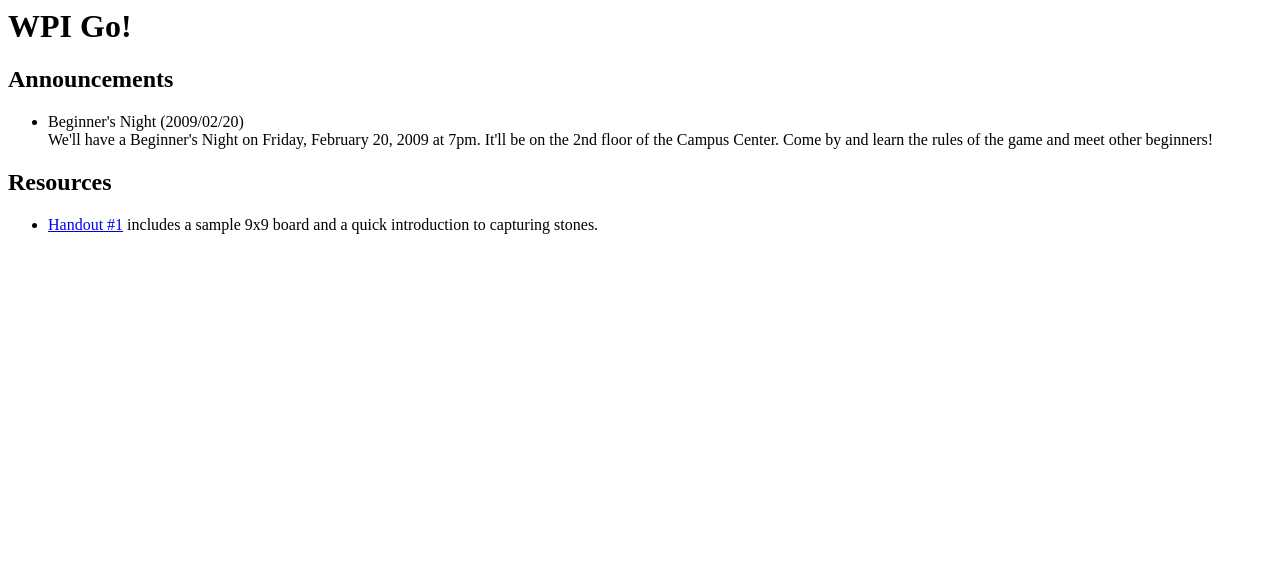
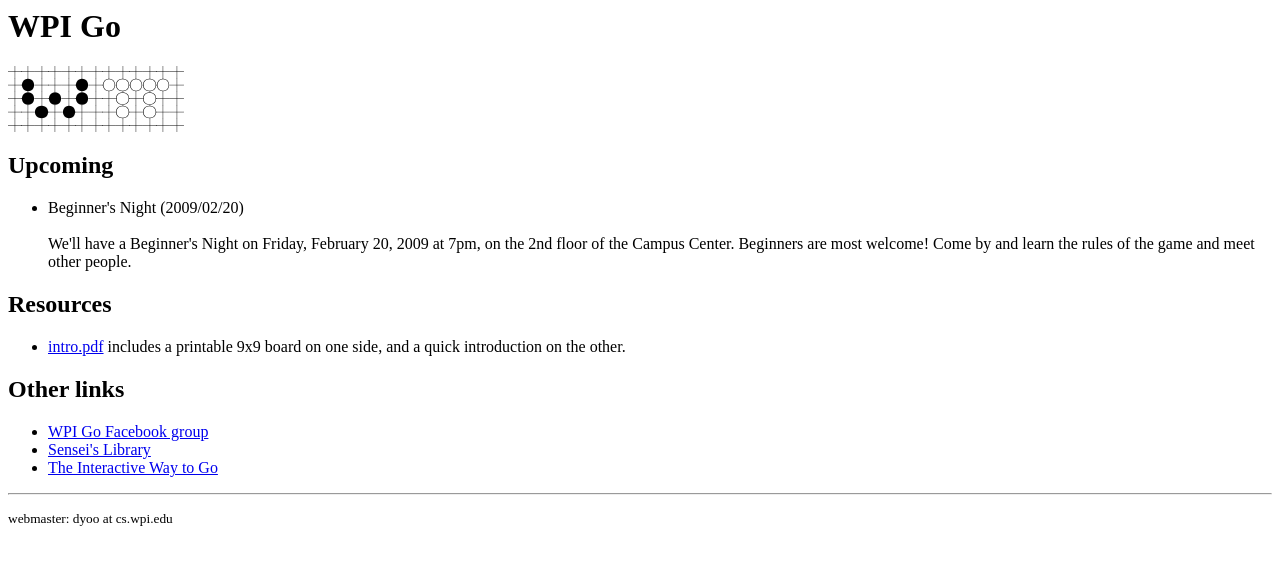
Before and after one commit to dyoo/go-fliers, a plain HTML site: page htdocs/index.html in a window 1280 px wide. Drawn offline with Linux system fonts and the light colour scheme.

Commit message:
Making the web site slightly prettier.

```diff
--- a/htdocs/index.html
+++ b/htdocs/index.html
@@ -1,17 +1,17 @@
-<html><head><title>WPI GO!</title></head>
+<html><head><title>WPI Go</title></head>
 <body>
-<h1>WPI Go!</h1>
+<h1>WPI Go</h1>
+<img src="wpi-icon.png" alt="WPI Go Icon">
 
-
-<h2>Announcements</h2>
+<h2>Upcoming</h2>
 
 <ul>
 <li>
 Beginner's Night (2009/02/20)
-<br>
-We'll have a Beginner's Night on Friday, February 20, 2009 at 7pm.
-It'll be on the 2nd floor of the Campus Center.  Come by and learn the
-rules of the game and meet other beginners!
+<br><br>
+We'll have a Beginner's Night on Friday, February 20, 2009 at 7pm, on
+the 2nd floor of the Campus Center.  Beginners are most welcome!  Come
+by and learn the rules of the game and meet other people.
 </li>
 
 </ul>
@@ -22,10 +22,25 @@
 <h2>Resources</h2>
 <ul>
 
-<li><a href="intro.pdf">Handout #1</a> includes a sample 9x9 board and
-a quick introduction to capturing stones.</li>
+<li><a href="intro.pdf">intro.pdf</a> includes a printable 9x9 board
+on one side, and a quick introduction on the other.</li>
 
 </ul>
 
+
+
+<h2>Other links</h2>
+<ul>
+
+<li><a href="http://www.facebook.com/group.php?gid=51287652540">WPI Go Facebook group</a></li>
+
+<li><a href="http://senseis.xmp.net/">Sensei's Library</a></li>
+
+<li><a href="http://playgo.to/interactive/">The Interactive Way to Go</a></li>
+</li>
+</ul>
+
+<hr>
+<p><small>webmaster: dyoo at cs.wpi.edu</small></p>
 </body>
 </html>
```
Also changed, not shown: htdocs/wpi-icon.png (added).
